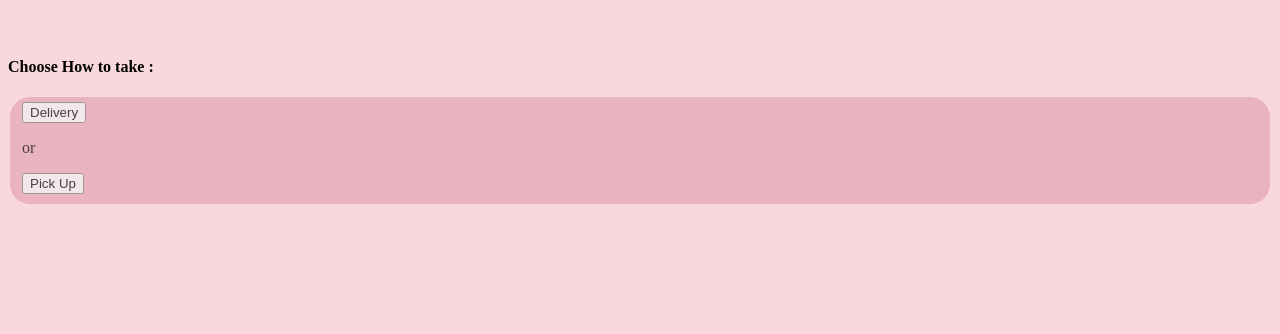
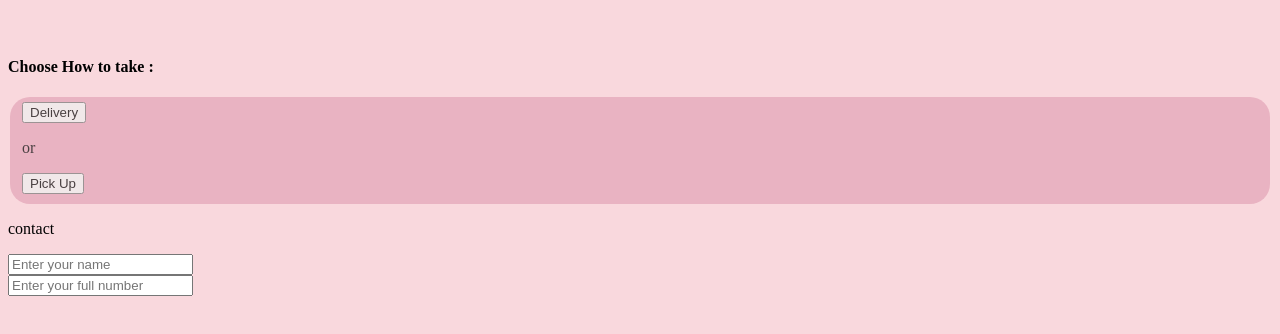
Before and after one commit to 1Nia1/D.A.Z-backery, a plain HTML site: page bakery.html in a window 1280 px wide. Shown: the part 4179-4513 px from the top of the page. Drawn offline with Linux system fonts and the light colour scheme; a script that the page names is missing.

Commit message:
Update bakery.html

```diff
--- a/bakery.html
+++ b/bakery.html
@@ -555,6 +555,10 @@ fieldset{
 
 </div>
 
+<p> contact </p>
+<input type="text" name="nama" placeholder="Enter your name">
+<br>
+<input type="text" name="nombor" placeholder="Enter your full number">
 	</ul>
 </div>
 
```
